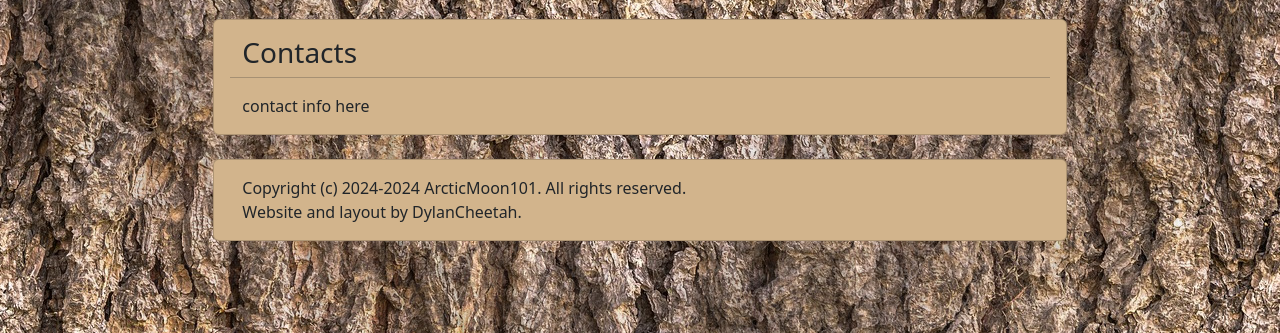
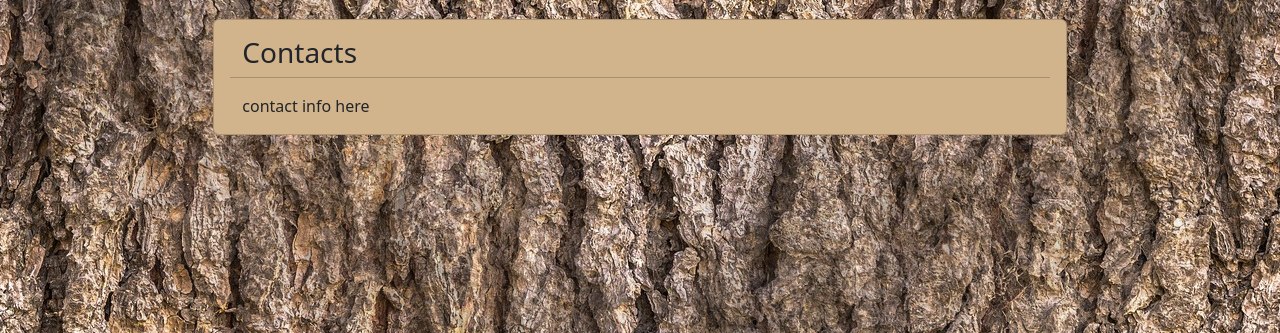
Before and after one commit to ArcticMoon101/ArcticMoon101.GitHub.io, a plain HTML site: page index.html in a window 1280 px wide. Shown: the part 467-800 px from the top of the page. Drawn offline with nearby package versions, Linux system fonts and the light colour scheme.

Commit message:
Remove copyright section at client's request.

```diff
--- a/index.html
+++ b/index.html
@@ -83,21 +83,6 @@
                 </div>
             </div>
             <br>
-
-            <!-- Copyright Info -->
-            <div class="row justify-content-center">
-                <div class="col-lg-8 card">
-                    <div class="card-body">
-                        <div class="row">
-                            <div class="col">Copyright (c) 2024-2024 ArcticMoon101. All rights reserved.</div>
-                        </div>
-                        <div class="row">
-                            <div class="col">Website and layout by DylanCheetah.</div>
-                        </div>
-                    </div>
-                </div>
-            </div>
-            <br>
         </div>
     </body>
 </html>
```
